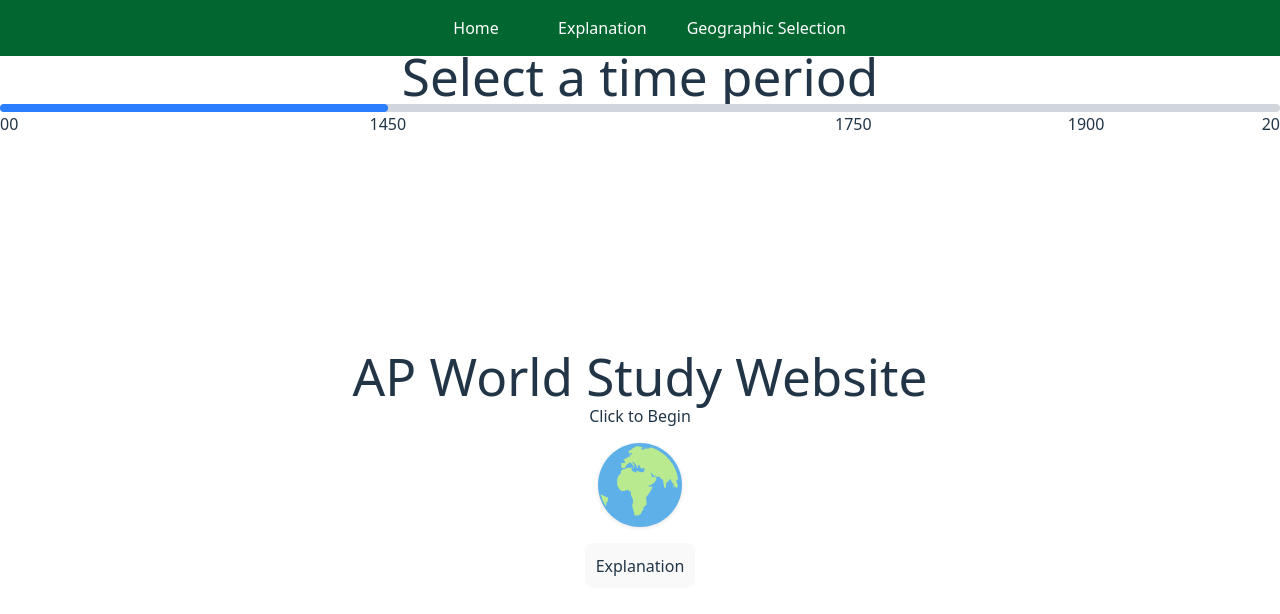
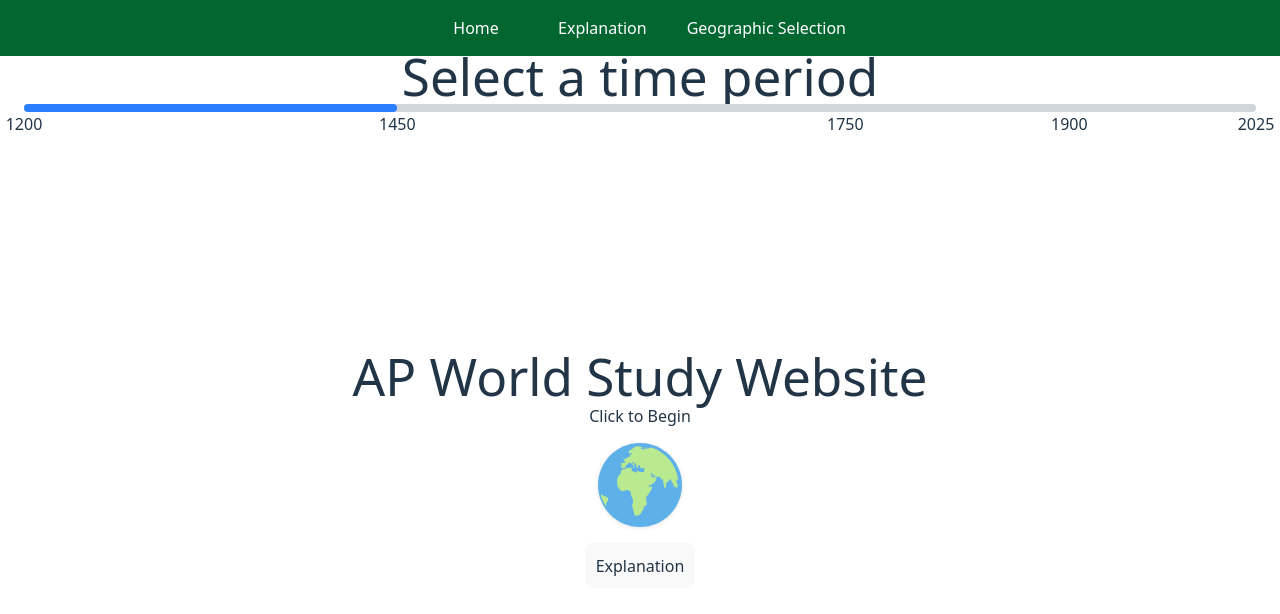
Before and after one commit to yasen5/APWorldWebsite, a React (Vite) app: page / in a window 1280 px wide. Shown: the top 614 px of the page. Built offline with nearby package versions, Linux system fonts and the light colour scheme.

Commit message:
Make time slider fit on the screen

```diff
--- a/src/App.tsx
+++ b/src/App.tsx
@@ -77,7 +77,7 @@ const TimeSlider = () => {
   };
 
   return (
-    <div className='pt-12 pb-6'>
+    <div className='pt-12 pb-6 px-6'>
       <h1>Select a time period</h1>
         <div
           ref={sliderRef}
```
